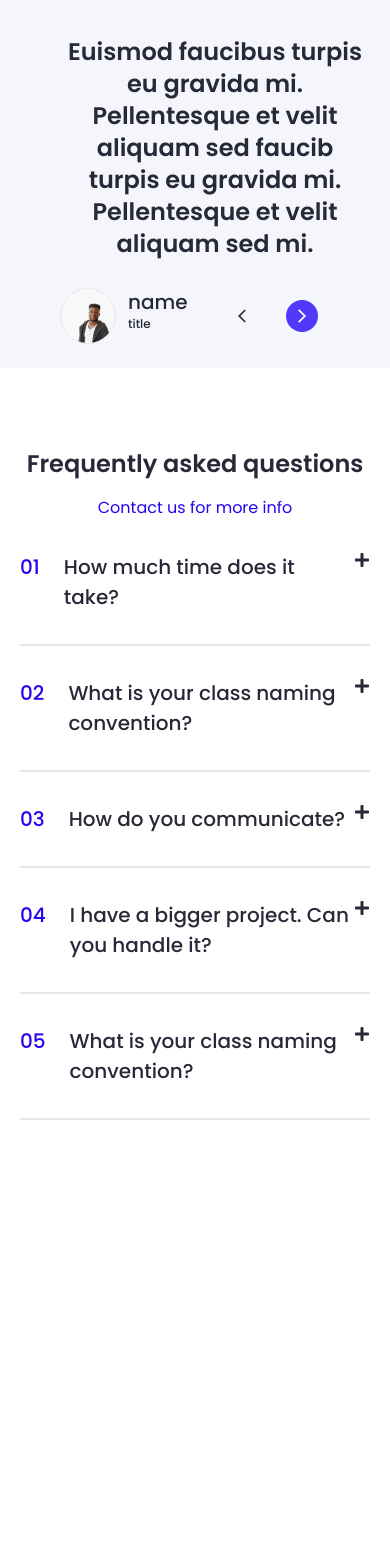
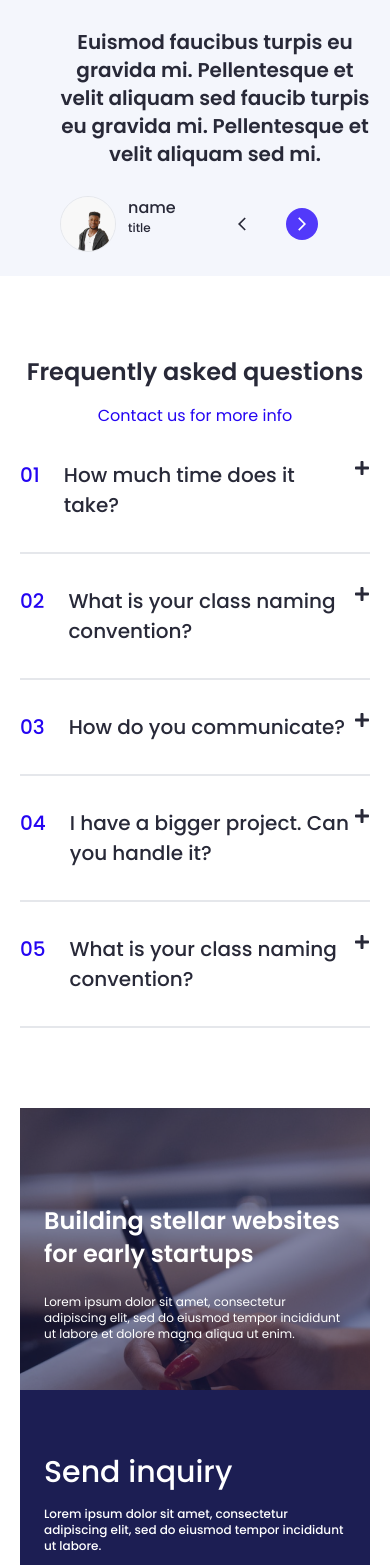
Before and after one commit to WinifredOgbeiwi/Website_Builder, a React (Vite) app: page / in a window 390 px wide. Shown: the part 5163-6728 px from the top of the page. Before the commit the page ends 6363 px from the top, so only its background shows below. Built offline with nearby package versions, Linux system fonts and the light colour scheme.

Commit message:
responsive inquiry section

```diff
--- a/src/routes/Home.jsx
+++ b/src/routes/Home.jsx
@@ -17,8 +17,8 @@ const Home = () => {
       <Features />
       <Reviews />
       <Faq/>
-       {/*<Inquiry/>
-      <Blog/> */}
+      <Inquiry/>
+      {/* <Blog/> */}
     </>
   );
 };
--- a/src/sections/inquiry.jsx
+++ b/src/sections/inquiry.jsx
@@ -4,24 +4,24 @@ import LinkIcon from '../components/link'
 
 const Inquiry = () => {
     return (
-        <section className='flex'>
-            <div className='h-100 w-1/2 text-white '
+        <section className='flex flex-col md:flex-row'>
+            <div className='h-100 md:w-1/2 text-white '
                 style={{
                     backgroundImage: `url(${assets.woman_writing})`,
                     backgroundRepeat: "no-repeat"
                 }}>
 
-                <div className='h-full w-full px-24 pt-24 pb-[48px]' style={{
+                <div className='h-full w-full px-6  xs:px-12 lg:px-24 pt-24 pb-[48px]' style={{
                     backgroundColor: 'rgba(28, 30, 83, 0.50)',
                 }}>
-                    <h2 className=' text-5xl font-semibold leading-snug'>Building stellar websites for early startups</h2>
-                    <p className='mt-6'>Lorem ipsum dolor sit amet, consectetur adipiscing elit, sed do eiusmod tempor incididunt ut labore et dolore magna aliqua ut enim.</p>
+                    <h2 className='text-2xl xs:text-4xl lg:text-5xl font-semibold leading-snug'>Building stellar websites for early startups</h2>
+                    <p className='mt-6 text-xs xs:text-base'>Lorem ipsum dolor sit amet, consectetur adipiscing elit, sed do eiusmod tempor incididunt ut labore et dolore magna aliqua ut enim.</p>
                 </div>
             </div>
 
-            <div className='bg-[#1C1E53] px-24 pt-24 pb-[48px] text-white w-1/2'>
+            <div className='bg-[#1C1E53] px-6  xs:px-12 lg:px-24 pt-16 xs:pt-24 pb-[48px] text-white md:w-1/2'>
                 <h3 className='text-3xl font-medium'>Send inquiry</h3>
-                <p className='font-medium mt-4 mb-10'>Lorem ipsum dolor sit amet, consectetur adipiscing elit, sed do eiusmod tempor incididunt ut labore.</p>
+                <p className='text-xs xs:text-base font-medium mt-4 mb-10'>Lorem ipsum dolor sit amet, consectetur adipiscing elit, sed do eiusmod tempor incididunt ut labore.</p>
                 <form action="">
                     <input type="text" placeholder='Name' required />
                     <input type="email" placeholder='Email' required />
--- a/src/sections/reviews.jsx
+++ b/src/sections/reviews.jsx
@@ -18,18 +18,18 @@ const Reviews = () => {
         <section className=' py-6 xs:py-[128px] bg-[#F4F6FC]'>
             <div className='flex flex-col md:flex-row space-x-10 '>
                 <div>
-                    <h3 className='text-3xl lg:text-[38px] text-center md:text-start font-semibold mb-4'>What our clients say about us</h3>
+                    <h3 className='text-2xl lg:text-[38px] text-center md:text-start font-semibold mb-4'>What our clients say about us</h3>
                     <p className='text-sm lg:text-base text-grey2 text-center md:text-start mb-10 md:mb-0'>Lorem ipsum dolor sit amet, consectetur adipiscing elit sed.</p>
                 </div>
                 <div className=''>
-                    <h3 className='text-2xl lg:text-3xl font-semibold text-center md:text-start'>{details[current].quote}</h3>
+                    <h3 className='text-xl lg:text-3xl font-semibold text-center md:text-start'>{details[current].quote}</h3>
                     <div className='flex justify-between items-center mt-7 md:mt-12 w-10/12 md:w-full '>
                         <div key={details[current].id} className='flex gap-3 md:mt-5'>
                             <div className='border w-14 h-14 rounded-full overflow-hidden'>
                                 <img src={ details[current].img} alt="" className=' object-cover w-full'/>
                             </div>
                             <div>
-                                <h6 className='text-xl font-medium'>{details[current].name}</h6>
+                                <h6 className='text:md sm:text-xl font-medium'>{details[current].name}</h6>
                                 <p className='text-xs font-medium'>{details[current].title}</p>
                             </div>
                         </div>
```
